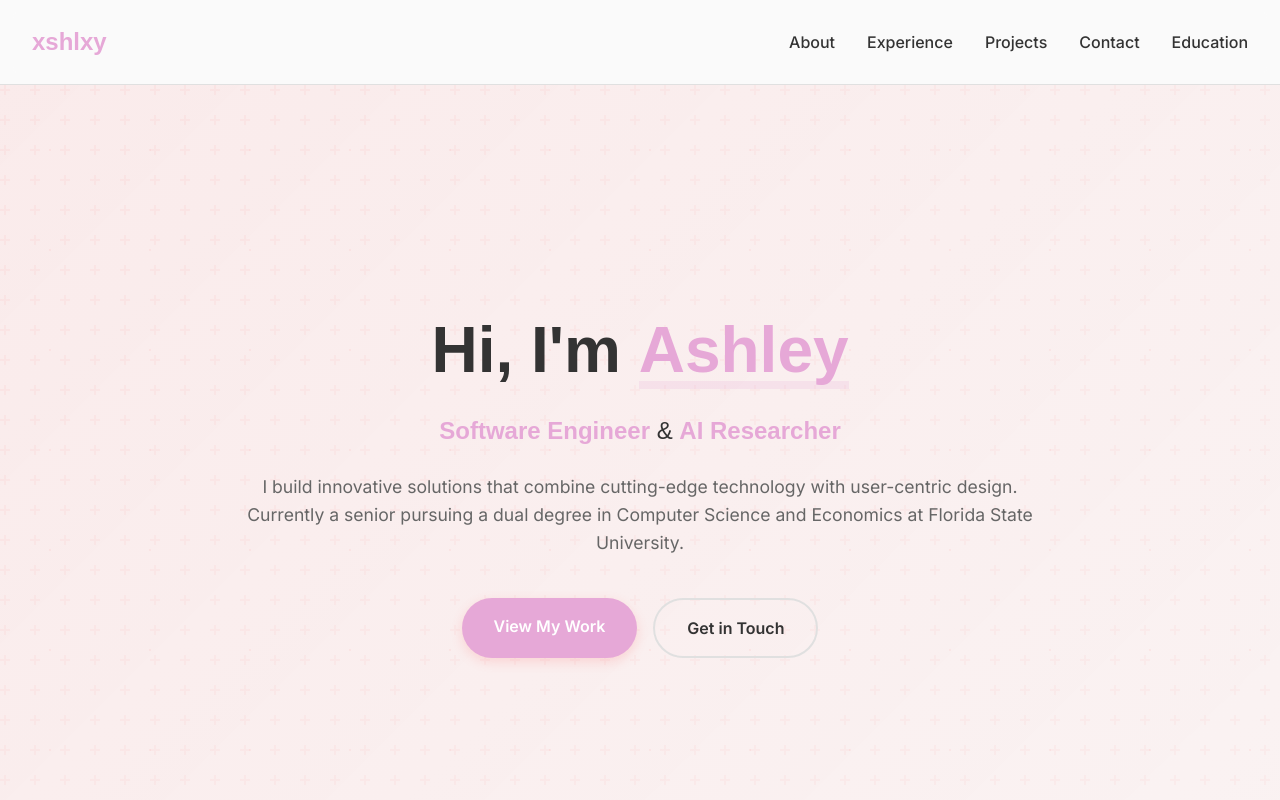
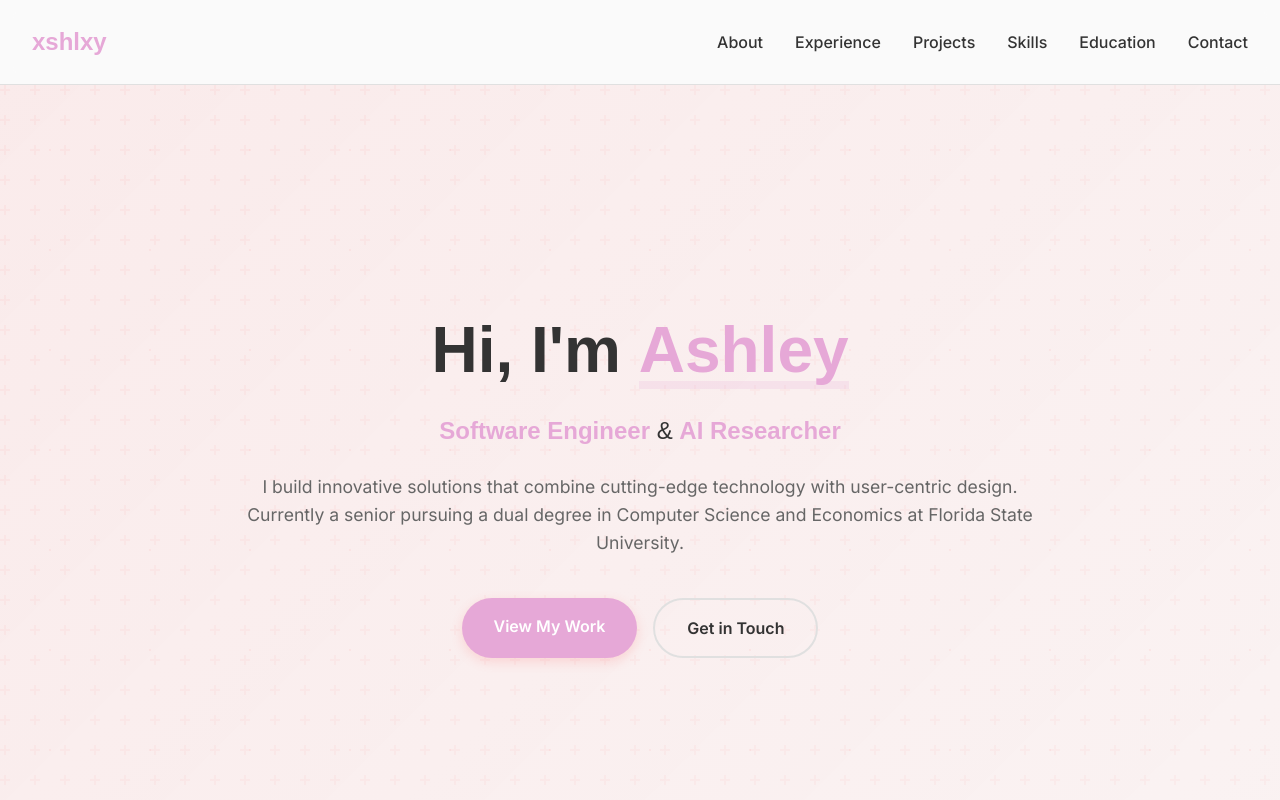
Before and after one commit to xshlxy/personal-portfolio, a Next.js app: page / in a window 1280 px wide. Shown: the top 800 px of the page. Built offline with nearby package versions, Linux system fonts and the light colour scheme.

Commit message:
Updates navbar

```diff
--- a/src/components/Header.tsx
+++ b/src/components/Header.tsx
@@ -74,8 +74,9 @@ const Header = () => {
             )}
           </AnimatePresence>
         </div>
+        <button onClick={() => scrollToSection('skills')} className={styles.link}>Skills</button>
+        <button onClick={() => scrollToSection('education')} className={styles.link}>Education</button>
         <button onClick={() => scrollToSection('contact')} className={styles.link}>Contact</button>
-        <button onClick={() => scrollToSection('education')} className={styles.link}>Education</button>
       </nav>
     </header>
   );
```
